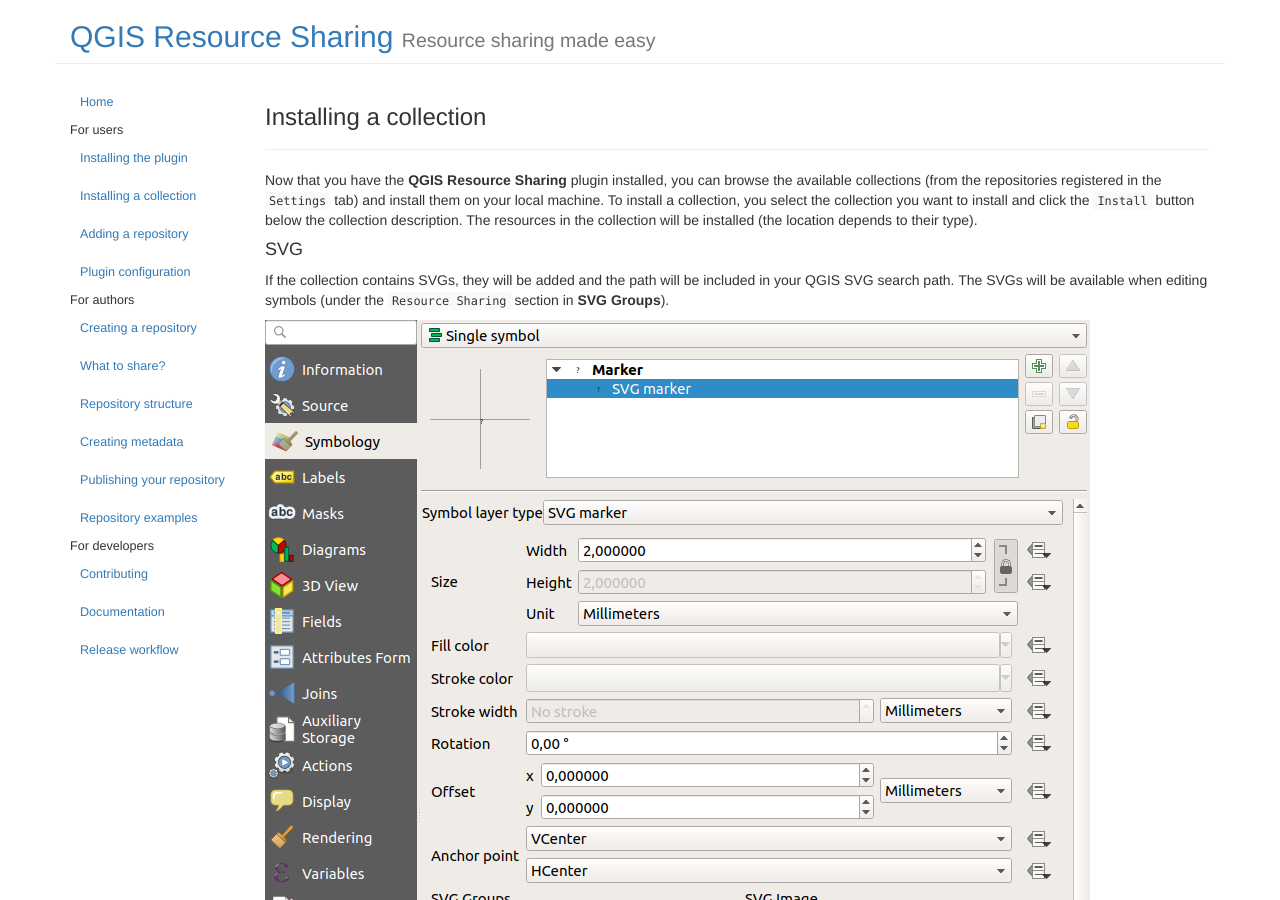
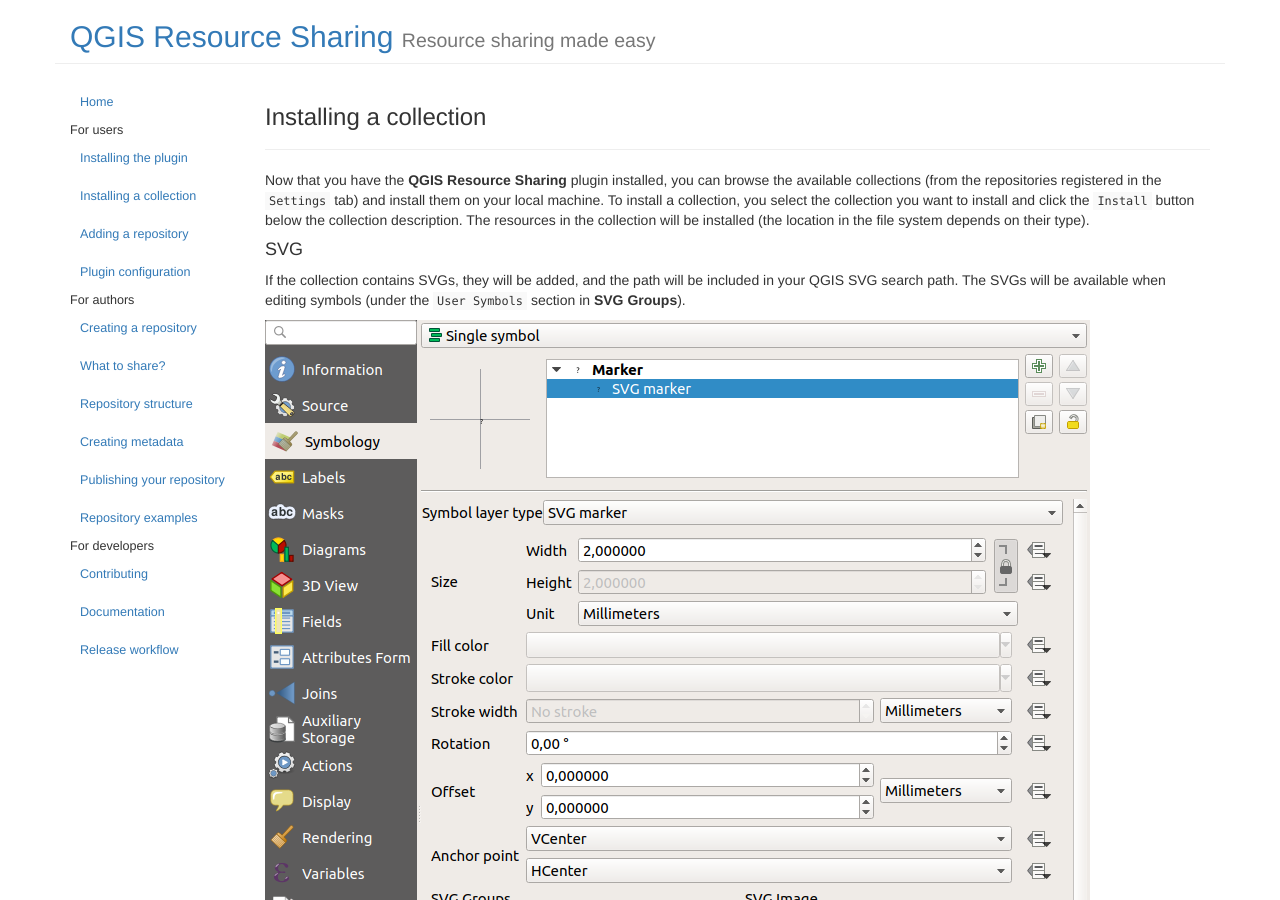
Before and after one commit to QGIS-Contribution/QGIS-ResourceSharing, a Jekyll site: the page built from _posts/2016-08-09-installing-collection.md, in a window 1280 px wide and 900 px high. Built offline with Jekyll 4.4.1, drawn with Linux system fonts in a browser that asks for light colours.

Commit message:
Update 2016-08-09-installing-collection.md

````diff
--- a/_posts/2016-08-09-installing-collection.md
+++ b/_posts/2016-08-09-installing-collection.md
@@ -5,19 +5,20 @@
 date: 2016-08-09 11:13:13
 order: 2
 ---
-Now that you have the **QGIS Resource Sharing** plugin installed, you can browse
-the available collections (from the repositories registered in the
-```Settings``` tab) and install them on your local machine.
+Now that you have the **QGIS Resource Sharing** plugin installed,
+you can browse the available collections (from the repositories
+registered in the ```Settings``` tab) and install them on your
+local machine.
 To install a collection, you select the collection you want to install
 and click the ```Install``` button below the collection description.
-The resources in the collection will be installed (the location depends
-to their type).
+The resources in the collection will be installed (the location
+in the file system depends on their type).
 
 #### SVG
-If the collection contains SVGs, they will be added and the path will be
-included in your QGIS SVG search path.
+If the collection contains SVGs, they will be added, and the path
+will be included in your QGIS SVG search path.
 The SVGs will be available when editing symbols (under the
-```Resource Sharing``` section in **SVG Groups**).
+``User Symbols`` section in **SVG Groups**).
 
 ![SVG Group]({{ site.baseurl }}/assets/svg_group.png)
 
````
